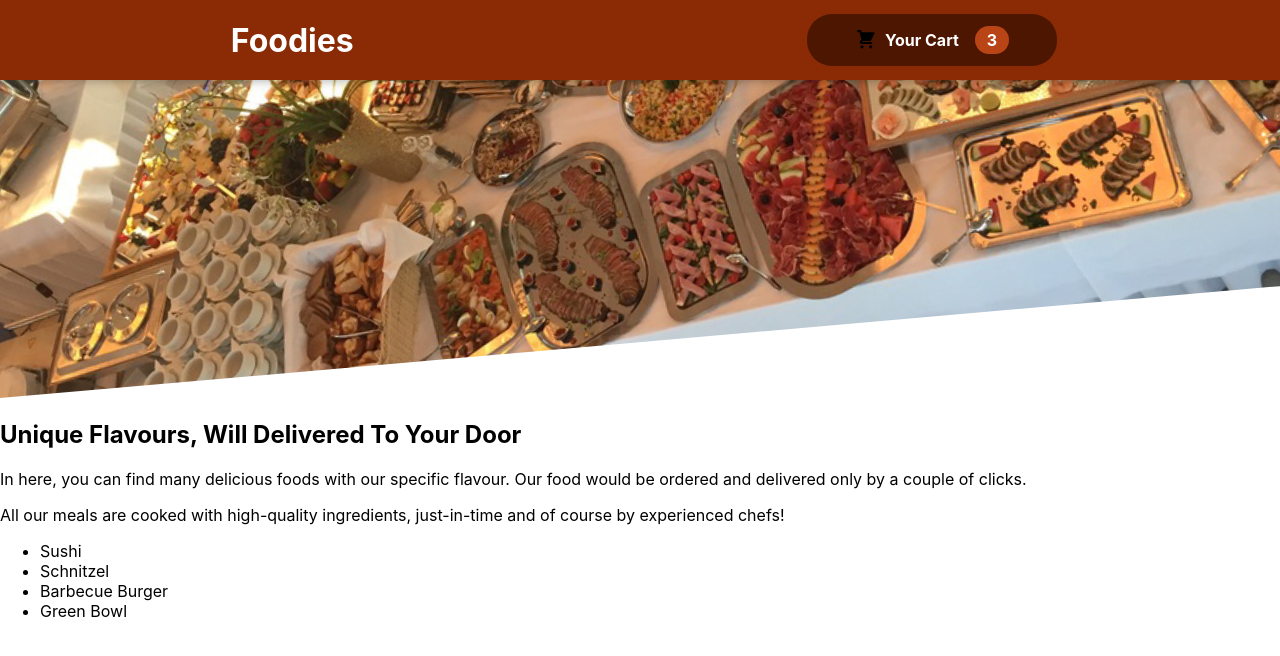
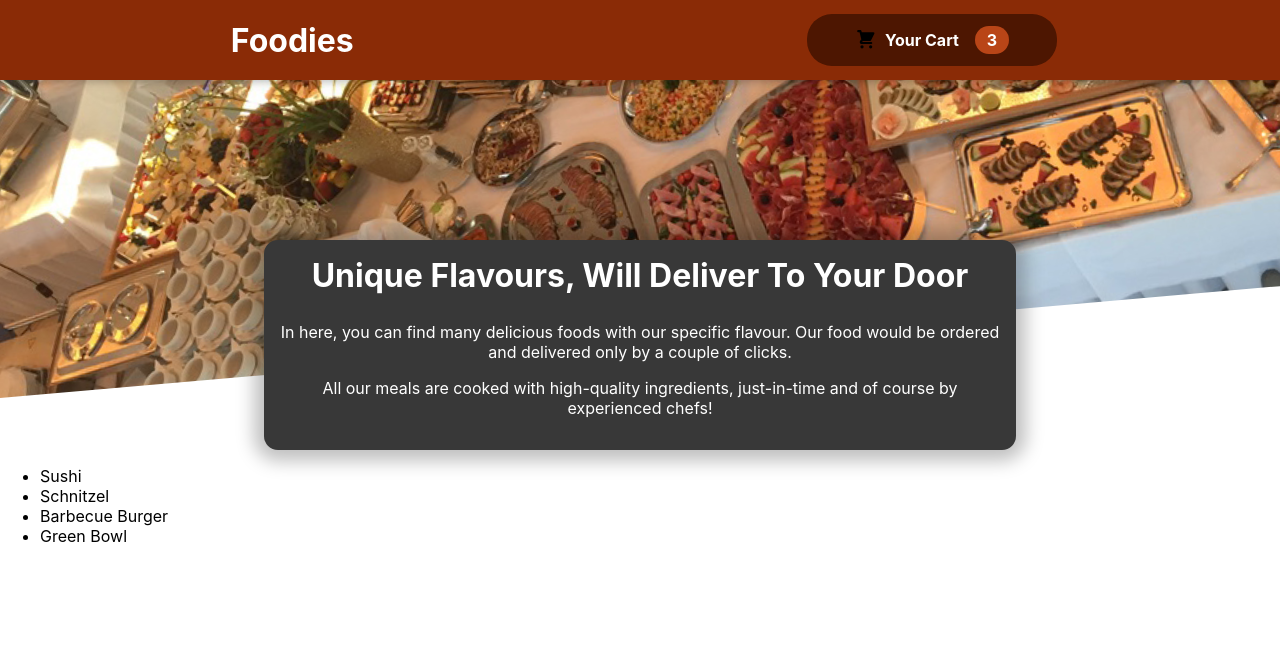
Before and after one commit to samane-jpg/order-app, a React (Create React App) app: page / in a window 1280 px wide. Shown: the top 656 px of the page. Built offline with nearby package versions, Linux system fonts and the light colour scheme.

Commit message:
Adding style to MealSummary

```diff
--- a/src/App.js
+++ b/src/App.js
@@ -1,13 +1,15 @@
-import './App.css';
+import "./App.css";
 import Header from "./components/Layout/Header";
-import { Fragment } from 'react';
-import Meals from './components/Meals/Meals';
+import { Fragment } from "react";
+import Meals from "./components/Meals/Meals";
 
 function App() {
   return (
     <Fragment className="App">
-      <Header/>
-      <Meals/>
+      <Header />
+      <main>
+        <Meals />
+      </main>
     </Fragment>
   );
 }
--- a/src/components/Meals/AvailableMeals.js
+++ b/src/components/Meals/AvailableMeals.js
@@ -1,42 +1,14 @@
-import AvailableMealsList from "./AvailableMealsList";
-import classes from "./AvailableMeals.css";
-
-const DummyMeals = [
-
-     {
-       id: "m1",
-       name: "Sushi",
-       description: "Finest fish and veggies",
-       price: 22.99,
-     },
-     {
-       id: "m2",
-       name: "Schnitzel",
-       description: "A german specialty!",
-       price: 16.5,
-     },
-     {
-       id: "m3",
-       name: "Barbecue Burger",
-       description: "American, raw, meaty",
-       price: 12.99,
-     },
-     {
-       id: "m4",
-       name: "Green Bowl",
-       description: "Healthy...and green...",
-       price: 18.99,
-     },
-   ];
+import { DummyMeals } from "./AvailableMealsList";
+import classes from "./AvailableMeals.module.css";
 
 const AvailableMeals = () => {
-     const mealsList = DummyMeals.map(m => <li>{m.name}</li>);
+  const mealsList = DummyMeals.map((m) => <li>{m.name}</li>);
 
-     return ( <section className={classes.meals}>
-          <ul>
-               {mealsList}
-          </ul>
-     </section> );
-}
+  return (
+    <section className={classes.meals}>
+      <ul>{mealsList}</ul>
+    </section>
+  );
+};
 
 export default AvailableMeals;
--- a/src/components/Meals/AvailableMealsList.js
+++ b/src/components/Meals/AvailableMealsList.js
@@ -0,0 +1,26 @@
+export const DummyMeals = [
+     {
+       id: "m1",
+       name: "Sushi",
+       description: "Finest fish and veggies",
+       price: 22.99,
+     },
+     {
+       id: "m2",
+       name: "Schnitzel",
+       description: "A german specialty!",
+       price: 16.5,
+     },
+     {
+       id: "m3",
+       name: "Barbecue Burger",
+       description: "American, raw, meaty",
+       price: 12.99,
+     },
+     {
+       id: "m4",
+       name: "Green Bowl",
+       description: "Healthy...and green...",
+       price: 18.99,
+     },
+   ];
--- a/src/components/Meals/MealsSummary.js
+++ b/src/components/Meals/MealsSummary.js
@@ -1,9 +1,9 @@
-import classes from "./MealsSummary.css";
+import classes from "./MealsSummary.module.css";
 
 const MealsSummary = () => {
   return (
     <section className={classes.summary}>
-      <h2>Unique Flavours, Will Delivered To Your Door</h2>
+      <h2>Unique Flavours, Will Deliver To Your Door</h2>
       <p>
         In here, you can find many delicious foods with our specific flavour.
         Our food would be ordered and delivered only by a couple of clicks.
--- /dev/null
+++ b/src/components/Meals/MealsSummary.module.css
@@ -0,0 +1,18 @@
+.summary{
+  text-align: center;
+  max-width: 45rem;
+  width: 90%;
+  margin: auto;
+  margin-top: -10rem;
+  position: relative;
+  background-color: #383838;
+  color: white;
+  border-radius: 14px;
+  padding: 1rem;
+  box-shadow: 0 1px 18px 10px rgba(0, 0, 0, 0.25);
+}
+
+.summary h2{
+  font-size: 2rem;
+  margin-top: 0;
+}
```
Also changed, not shown: src/components/Meals/AvailableMeals.css (deleted), src/components/Meals/AvailableMeals.module.css (added), src/components/Meals/MealsSummary.css (deleted).
